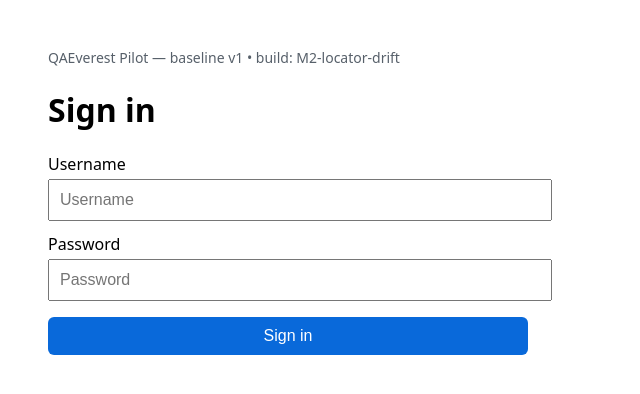
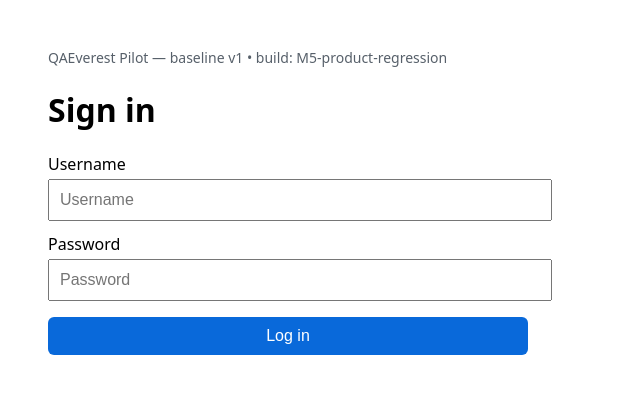
Before and after one commit to victor-2026/qaeverset-pilot-mini, a website: page app/index.html in a window 1280 px wide. Shown: the full height of the page, 0-640 px from the left. Drawn offline with Linux system fonts and the light colour scheme.

Commit message:
mut(M5): product regression - button label Sign in -> Log in

```diff
--- a/app/index.html
+++ b/app/index.html
@@ -5,14 +5,14 @@
 nav{margin-bottom:20px;color:#57606a;font-size:14px}
 </style></head>
 <body>
-<nav>QAEverest Pilot — baseline v1 • <span id="build">build: M2-locator-drift</span></nav>
+<nav>QAEverest Pilot — baseline v1 • <span id="build">build: M5-product-regression</span></nav>
 <h1>Sign in</h1>
 <form id="login">
   <label for="username">Username</label>
   <input id="username" name="username" placeholder="Username" autocomplete="username" />
   <label for="password">Password</label>
   <input id="password" name="password" type="password" placeholder="Password" autocomplete="current-password" />
-  <button id="signinBtn" type="submit">Sign in</button>
+  <button id="signinBtn" type="submit">Log in</button>
 </form>
 <div id="ok" class="msg ok">Welcome, <span id="who"></span>!</div>
 <div id="err" class="msg err">Invalid credentials</div>
```
